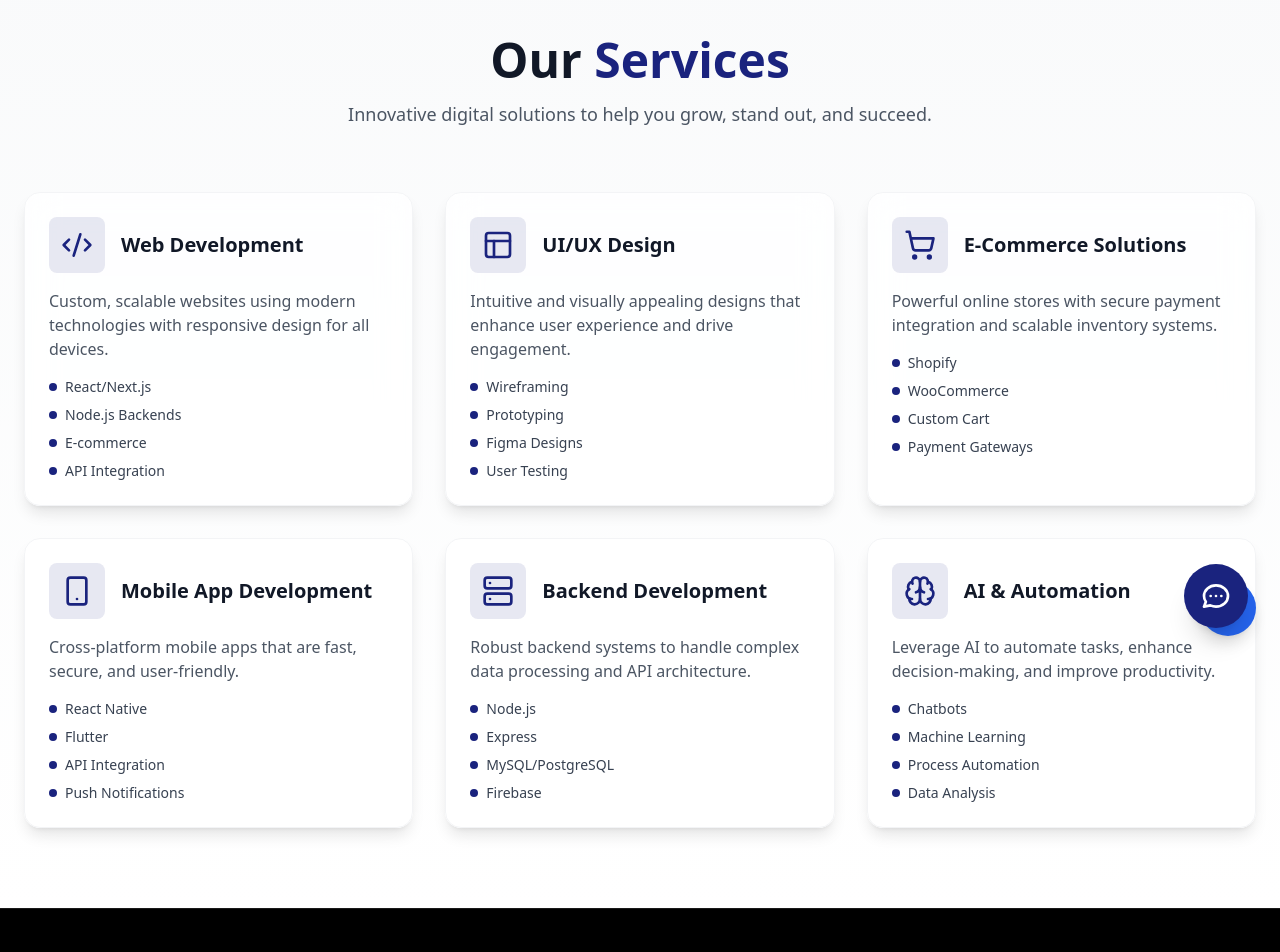
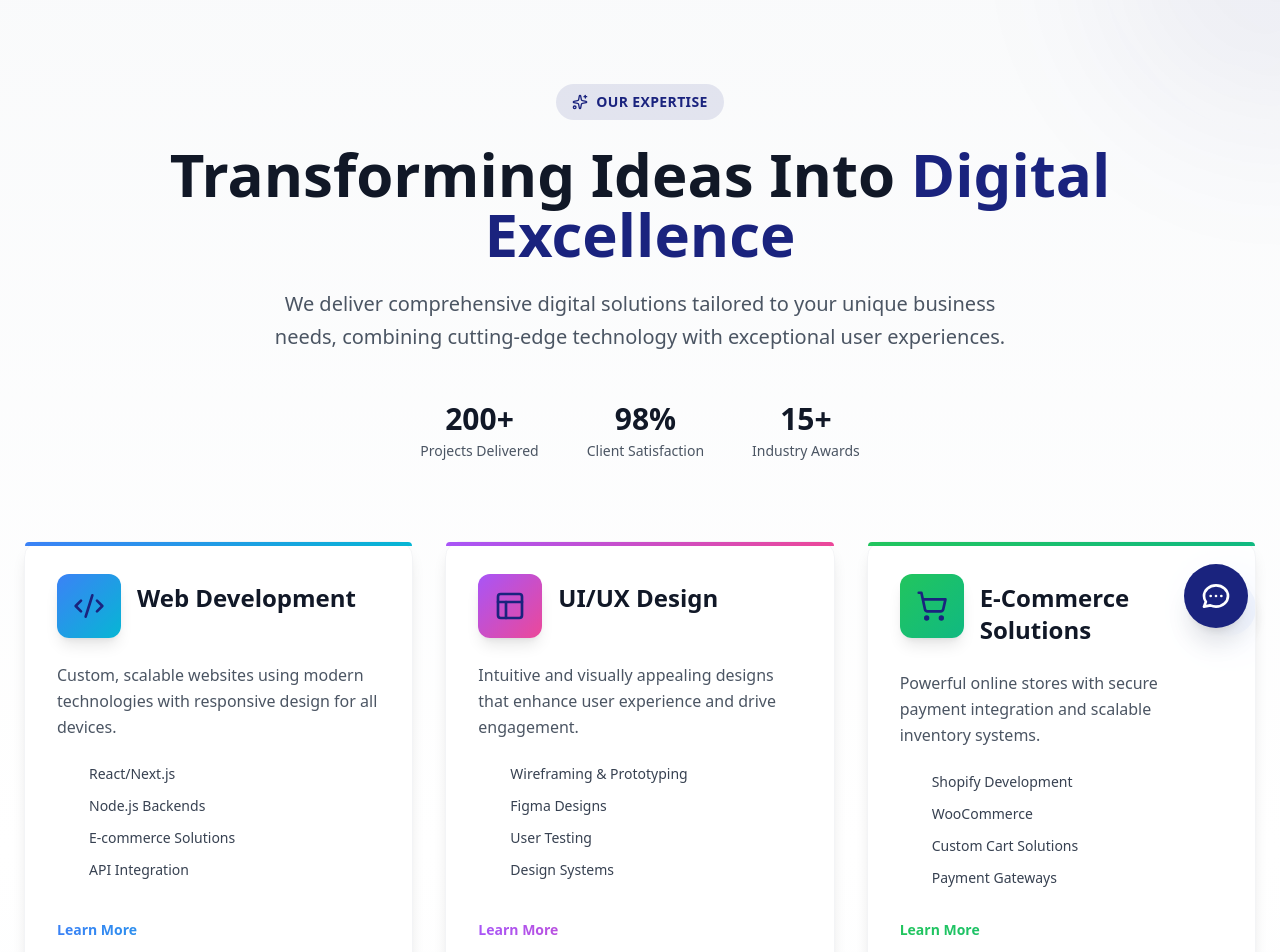
Before and after one commit to AmitGiri1281/Healvance-AI, a React (Vite) app in the folder frontend/: page /services in a window 1280 px wide. Shown: the part 140-1092 px from the top of the page. Built offline with nearby package versions, Linux system fonts and the light colour scheme.

Commit message:
Updated Services page

```diff
--- a/frontend/src/pages/Services.jsx
+++ b/frontend/src/pages/Services.jsx
@@ -1,5 +1,6 @@
-import { motion } from "framer-motion";
+import { motion, useScroll, useTransform } from "framer-motion";
 import { ServiceCard } from "../components";
+import { useRef } from "react";
 import {
   Code2,
   ShoppingCart,
@@ -7,7 +8,10 @@ import {
   Smartphone,
   Server,
   Brain,
-} from "lucide-react"; // Modern icon set
+  Sparkles,
+  ArrowRight,
+  CheckCircle2,
+} from "lucide-react";
 
 const services = [
   {
@@ -15,21 +19,24 @@ const services = [
     icon: <Code2 className="w-8 h-8 text-primary" />,
     description:
       "Custom, scalable websites using modern technologies with responsive design for all devices.",
-    features: ["React/Next.js", "Node.js Backends", "E-commerce", "API Integration"],
+    features: ["React/Next.js", "Node.js Backends", "E-commerce Solutions", "API Integration"],
+    gradient: "from-blue-500 to-cyan-500",
   },
   {
     title: "UI/UX Design",
     icon: <Layout className="w-8 h-8 text-primary" />,
     description:
       "Intuitive and visually appealing designs that enhance user experience and drive engagement.",
-    features: ["Wireframing", "Prototyping", "Figma Designs", "User Testing"],
+    features: ["Wireframing & Prototyping", "Figma Designs", "User Testing", "Design Systems"],
+    gradient: "from-purple-500 to-pink-500",
   },
   {
     title: "E-Commerce Solutions",
     icon: <ShoppingCart className="w-8 h-8 text-primary" />,
     description:
       "Powerful online stores with secure payment integration and scalable inventory systems.",
-    features: ["Shopify", "WooCommerce", "Custom Cart", "Payment Gateways"],
+    features: ["Shopify Development", "WooCommerce", "Custom Cart Solutions", "Payment Gateways"],
+    gradient: "from-green-500 to-emerald-500",
   },
   {
     title: "Mobile App Development",
@@ -37,53 +44,157 @@ const services = [
     description:
       "Cross-platform mobile apps that are fast, secure, and user-friendly.",
     features: ["React Native", "Flutter", "API Integration", "Push Notifications"],
+    gradient: "from-orange-500 to-red-500",
   },
   {
     title: "Backend Development",
     icon: <Server className="w-8 h-8 text-primary" />,
     description:
       "Robust backend systems to handle complex data processing and API architecture.",
-    features: ["Node.js", "Express", "MySQL/PostgreSQL", "Firebase"],
+    features: ["Node.js/Express", "MySQL/PostgreSQL", "MongoDB", "Cloud Services (AWS/Firebase)"],
+    gradient: "from-indigo-500 to-blue-500",
   },
   {
     title: "AI & Automation",
     icon: <Brain className="w-8 h-8 text-primary" />,
     description:
       "Leverage AI to automate tasks, enhance decision-making, and improve productivity.",
-    features: ["Chatbots", "Machine Learning", "Process Automation", "Data Analysis"],
+    features: ["Chatbots & Virtual Assistants", "Machine Learning", "Process Automation", "Data Analysis"],
+    gradient: "from-violet-500 to-purple-500",
   },
 ];
 
 export default function Services() {
+  const containerRef = useRef(null);
+  const { scrollYProgress } = useScroll({
+    target: containerRef,
+    offset: ["start end", "end start"],
+  });
+
+  const y = useTransform(scrollYProgress, [0, 1], ["0%", "20%"]);
+
   return (
-    <section className="py-20 bg-gradient-to-b from-gray-50 to-white">
-      <div className="container mx-auto px-6">
+    <section ref={containerRef} className="relative py-32 overflow-hidden bg-gradient-to-b from-gray-50 via-white to-gray-50">
+      {/* Animated background elements */}
+      <div className="absolute inset-0 overflow-hidden">
         <motion.div
-          className="text-center mb-16"
-          initial={{ opacity: 0, y: 20 }}
+          className="absolute -top-40 -right-40 w-80 h-80 bg-primary/5 rounded-full blur-3xl"
+          animate={{
+            scale: [1, 1.2, 1],
+            rotate: [0, 90, 0],
+          }}
+          transition={{
+            duration: 20,
+            repeat: Infinity,
+            ease: "linear",
+          }}
+        />
+        <motion.div
+          className="absolute -bottom-40 -left-40 w-80 h-80 bg-secondary/5 rounded-full blur-3xl"
+          animate={{
+            scale: [1.2, 1, 1.2],
+            rotate: [90, 0, 90],
+          }}
+          transition={{
+            duration: 25,
+            repeat: Infinity,
+            ease: "linear",
+          }}
+        />
+      </div>
+
+      {/* Floating particles */}
+      <div className="absolute inset-0">
+        {[...Array(20)].map((_, i) => (
+          <motion.div
+            key={i}
+            className="absolute w-1 h-1 bg-primary/20 rounded-full"
+            initial={{
+              x: Math.random() * window.innerWidth,
+              y: Math.random() * window.innerHeight,
+            }}
+            animate={{
+              y: [null, -30, 30, -30],
+              x: [null, 30, -30, 30],
+              opacity: [0.2, 0.5, 0.2],
+            }}
+            transition={{
+              duration: 10 + Math.random() * 10,
+              repeat: Infinity,
+              ease: "linear",
+            }}
+          />
+        ))}
+      </div>
+
+      <div className="container relative z-10 mx-auto px-6">
+        <motion.div
+          className="text-center mb-20"
+          initial={{ opacity: 0, y: 30 }}
           whileInView={{ opacity: 1, y: 0 }}
-          viewport={{ once: true }}
-          transition={{ duration: 0.6 }}
+          viewport={{ once: true, margin: "-100px" }}
+          transition={{ duration: 0.8, ease: "easeOut" }}
         >
-          <h2 className="text-3xl md:text-5xl font-bold text-gray-900 mb-4">
-            Our <span className="text-primary">Services</span>
+          <motion.div
+            initial={{ scale: 0.95, opacity: 0 }}
+            whileInView={{ scale: 1, opacity: 1 }}
+            transition={{ delay: 0.2, duration: 0.6 }}
+            className="inline-flex items-center gap-2 bg-primary/10 text-primary px-4 py-2 rounded-full mb-6"
+          >
+            <Sparkles className="w-4 h-4" />
+            <span className="text-sm font-semibold tracking-wide">OUR EXPERTISE</span>
+          </motion.div>
+
+          <h2 className="text-4xl md:text-6xl font-bold text-gray-900 mb-6">
+            Transforming Ideas Into{" "}
+            <span className="relative">
+              <span className="relative z-10 text-primary">Digital Excellence</span>
+              <motion.div
+                className="absolute bottom-2 left-0 w-full h-3 bg-primary/20 -z-10"
+                initial={{ width: 0 }}
+                whileInView={{ width: "100%" }}
+                transition={{ delay: 0.5, duration: 0.8 }}
+              />
+            </span>
           </h2>
-          <p className="text-lg text-gray-600 max-w-2xl mx-auto">
-            Innovative digital solutions to help you grow, stand out, and succeed.
+
+          <p className="text-xl text-gray-600 max-w-3xl mx-auto leading-relaxed">
+            We deliver comprehensive digital solutions tailored to your unique business needs,
+            combining cutting-edge technology with exceptional user experiences.
           </p>
+
+          {/* Stats */}
+          <motion.div
+            className="flex flex-wrap justify-center gap-12 mt-12"
+            initial={{ opacity: 0, y: 20 }}
+            whileInView={{ opacity: 1, y: 0 }}
+            transition={{ delay: 0.3, duration: 0.6 }}
+          >
+            {[
+              { number: "200+", label: "Projects Delivered" },
+              { number: "98%", label: "Client Satisfaction" },
+              { number: "15+", label: "Industry Awards" },
+            ].map((stat, index) => (
+              <div key={index} className="text-center">
+                <div className="text-3xl font-bold text-gray-900">{stat.number}</div>
+                <div className="text-sm text-gray-600 mt-1">{stat.label}</div>
+              </div>
+            ))}
+          </motion.div>
         </motion.div>
 
         <motion.div
           className="grid grid-cols-1 md:grid-cols-2 lg:grid-cols-3 gap-8"
           initial="hidden"
           whileInView="show"
-          viewport={{ once: true }}
+          viewport={{ once: true, margin: "-100px" }}
           variants={{
             hidden: { opacity: 0 },
             show: {
               opacity: 1,
               transition: {
-                staggerChildren: 0.2,
+                staggerChildren: 0.15,
+                delayChildren: 0.3,
               },
             },
           }}
@@ -92,28 +203,96 @@ export default function Services() {
             <motion.div
               key={service.title}
               variants={{
-                hidden: { opacity: 0, y: 20 },
-                show: { opacity: 1, y: 0 },
+                hidden: { opacity: 0, y: 30, scale: 0.95 },
+                show: {
+                  opacity: 1,
+                  y: 0,
+                  scale: 1,
+                  transition: {
+                    type: "spring",
+                    stiffness: 100,
+                    damping: 15,
+                  }
+                },
               }}
-              whileHover={{ scale: 1.05 }}
-              transition={{ type: "spring", stiffness: 200 }}
-              className="bg-white/80 backdrop-blur-lg shadow-lg hover:shadow-2xl transition rounded-2xl p-6 border border-gray-100 flex flex-col"
+              whileHover={{
+                y: -8,
+                transition: { type: "spring", stiffness: 400, damping: 25 }
+              }}
+              className="group relative"
             >
-              <div className="flex items-center gap-4 mb-4">
-                <div className="p-3 bg-primary/10 rounded-lg">{service.icon}</div>
-                <h3 className="text-xl font-semibold text-gray-900">{service.title}</h3>
+              {/* Gradient border effect */}
+              <div className={`absolute -inset-0.5 bg-gradient-to-r ${service.gradient} rounded-2xl opacity-0 group-hover:opacity-100 transition-opacity duration-300 blur`} />
+
+              <div className="relative h-full bg-white/90 backdrop-blur-xl rounded-2xl p-8 border border-gray-100 shadow-lg hover:shadow-2xl transition-all duration-300 flex flex-col">
+                {/* Top gradient bar */}
+                <div className={`absolute top-0 left-0 right-0 h-1 bg-gradient-to-r ${service.gradient} rounded-t-2xl`} />
+
+                <div className="flex items-start gap-4 mb-6">
+                  <motion.div
+                    whileHover={{ rotate: 360, scale: 1.1 }}
+                    transition={{ duration: 0.6 }}
+                    className={`p-4 bg-gradient-to-br ${service.gradient} bg-opacity-10 rounded-xl shadow-lg`}
+                  >
+                    {service.icon}
+                  </motion.div>
+                  <h3 className="text-2xl font-bold text-gray-900 mt-2">{service.title}</h3>
+                </div>
+
+                <p className="text-gray-600 mb-6 leading-relaxed">{service.description}</p>
+
+                <ul className="space-y-3 text-gray-700 mb-8 flex-grow">
+                  {service.features.map((feature, idx) => (
+                    <motion.li
+                      key={feature}
+                      initial={{ opacity: 0, x: -10 }}
+                      whileInView={{ opacity: 1, x: 0 }}
+                      transition={{ delay: idx * 0.1 }}
+                      className="flex items-center gap-3 group/item"
+                    >
+                      <CheckCircle2 className={`w-5 h-5 text-transparent bg-gradient-to-r ${service.gradient} bg-clip-text [&>path]:stroke-current [&>path]:stroke-[1.5]`} />
+                      <span className="text-sm font-medium">{feature}</span>
+                    </motion.li>
+                  ))}
+                </ul>
+
+                <motion.button
+                  whileHover={{ x: 5 }}
+                  whileTap={{ scale: 0.95 }}
+                  className={`inline-flex items-center gap-2 text-sm font-semibold bg-gradient-to-r ${service.gradient} bg-clip-text text-transparent group-hover:opacity-100 transition-opacity mt-auto`}
+                >
+                  Learn More
+                  <ArrowRight className="w-4 h-4 group-hover:translate-x-1 transition-transform" />
+                </motion.button>
               </div>
-              <p className="text-gray-600 mb-4">{service.description}</p>
-              <ul className="space-y-2 text-sm text-gray-700">
-                {service.features.map((feature) => (
-                  <li key={feature} className="flex items-center gap-2">
-                    <span className="w-2 h-2 bg-primary rounded-full"></span>
-                    {feature}
-                  </li>
-                ))}
-              </ul>
             </motion.div>
           ))}
+        </motion.div>
+
+        {/* CTA Section */}
+        <motion.div
+          className="text-center mt-20"
+          initial={{ opacity: 0, y: 20 }}
+          whileInView={{ opacity: 1, y: 0 }}
+          viewport={{ once: true }}
+          transition={{ delay: 0.4 }}
+        >
+          <motion.button
+            whileHover={{ scale: 1.05 }}
+            whileTap={{ scale: 0.95 }}
+            className="inline-flex items-center gap-3 bg-gradient-to-r from-primary to-secondary text-white px-8 py-4 rounded-full font-semibold text-lg shadow-lg hover:shadow-xl transition-all duration-300 group"
+          >
+            <span>Start Your Project</span>
+            <motion.div
+              animate={{ x: [0, 5, 0] }}
+              transition={{ repeat: Infinity, duration: 1.5 }}
+            >
+              <ArrowRight className="w-5 h-5" />
+            </motion.div>
+          </motion.button>
+          <p className="text-gray-500 mt-4 text-sm">
+            Join 200+ satisfied clients who've transformed their digital presence
+          </p>
         </motion.div>
       </div>
     </section>
```
